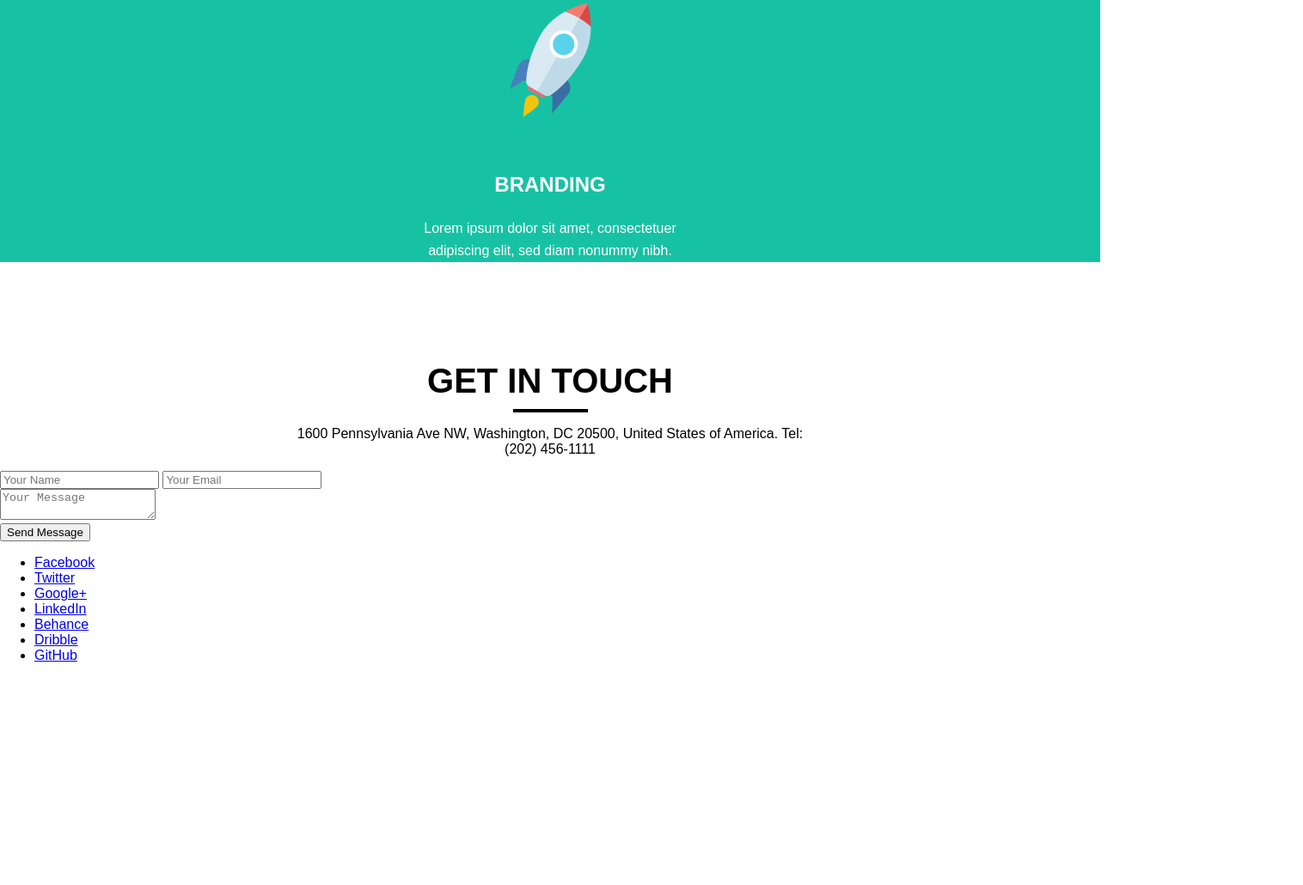
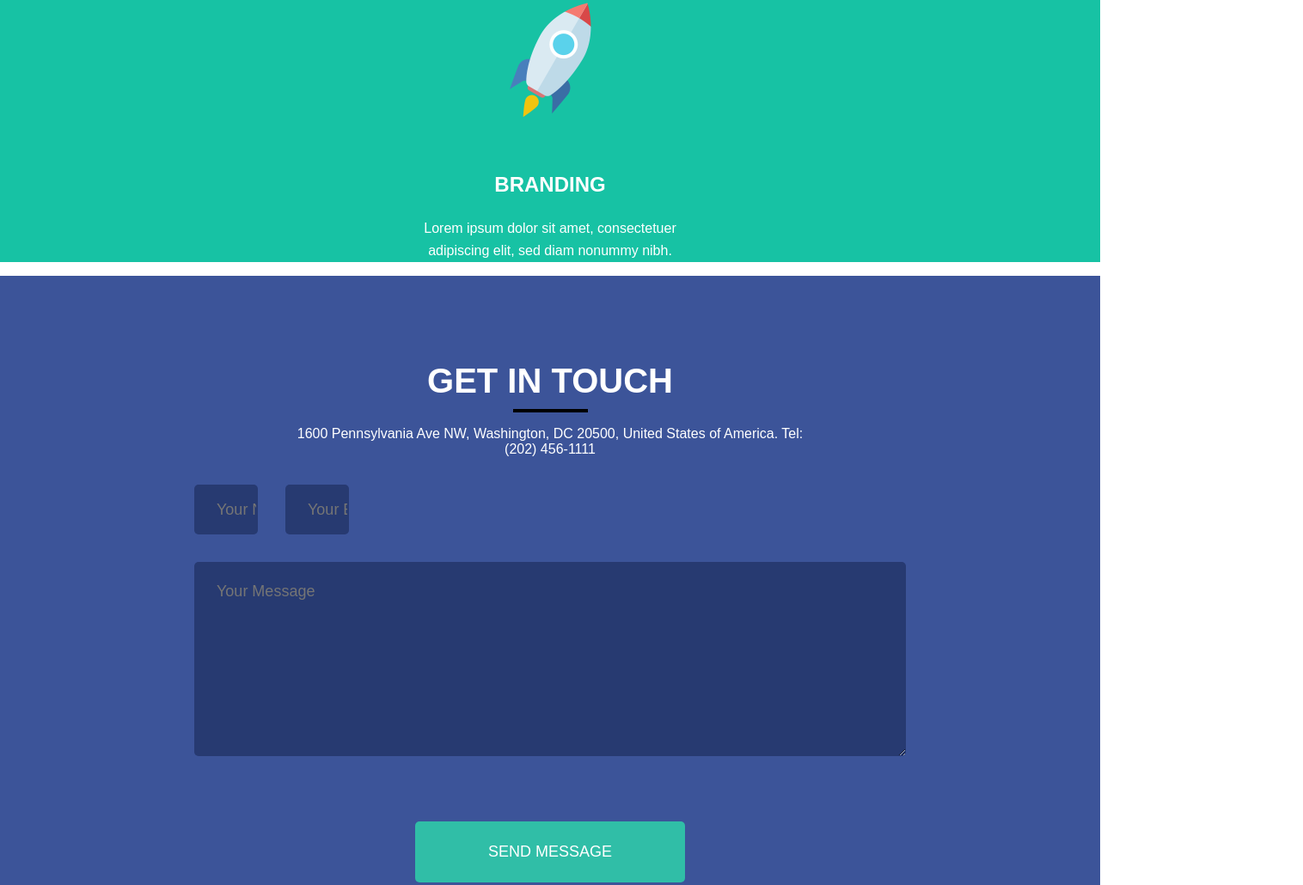
Before and after one commit to BledKastrati3/FullStackDevelopment, a plain HTML site: page Modul20/index.html in a window 1280 px wide. Shown: the part 1757-2787 px from the top of the page at 86% size, 1516 px wide, since content can reach past the window. Before the commit the page ends 2545 px from the top, so only its background shows below. Drawn offline with Linux system fonts and the light colour scheme.

Commit message:
Modul 20

```diff
--- a/Modul20/css/style.css
+++ b/Modul20/css/style.css
@@ -127,3 +127,105 @@ nav ul li.active{
     font-size: 16px;
     line-height: 26px;
 }
+
+#section-3{
+    background-color: #3c5499;
+    min-height: 820px;
+    color: white;
+
+}
+
+
+#contact-form{
+    max-width: 860px;
+    margin-left: auto;
+    margin-right: auto;
+
+}
+
+
+.form-row {
+    display: flex;
+
+}
+
+input[type="text"], input[type="email"]{
+    width: 46px;
+    height: 56px;
+}
+
+
+input[type="text"],input[type="email"],textarea {
+    font-family: "Titillium Web", sans-serif;
+    color: white;
+    background-color: #273a71;
+    border: none;
+    font-size: 18px;
+    margin: 16px;
+    border-radius: 5px;
+    padding-left: 26px;
+}
+
+
+textarea{
+    height: 200px;
+    width: 100%;
+    padding-top: 24px;
+}
+
+
+input[type="submit"]{
+    background-color: #30bea7;
+    border: none;
+    font-size: 18px;
+    text-transform: uppercase;
+    margin-left: auto;
+    margin-right: auto;
+    border-radius: 5px;
+    margin-top: 60px;
+}
+
+
+.big-button {
+    padding: 25px 85px;
+    color: white;
+}
+
+
+footer{
+    background-color: #344b8e;
+
+}
+
+
+.footer-links{
+    max-width: 95px;
+    margin-left: auto;
+    margin-right: auto;
+}
+
+footer ul{
+    margin: 0%;
+    padding-top: 25px;
+    padding-bottom: 25px;
+    display: flex;
+}
+
+.footer-links ul li{
+    display: inline-block;
+    padding: 10px 20px 10px 20px;
+
+}
+
+
+.footer-links ul li a{
+    text-decoration: none;
+    color: white;
+    font-size: 24px;
+}
+
+
+header img{
+    width: 117px;
+    height: 37px;
+}
```
